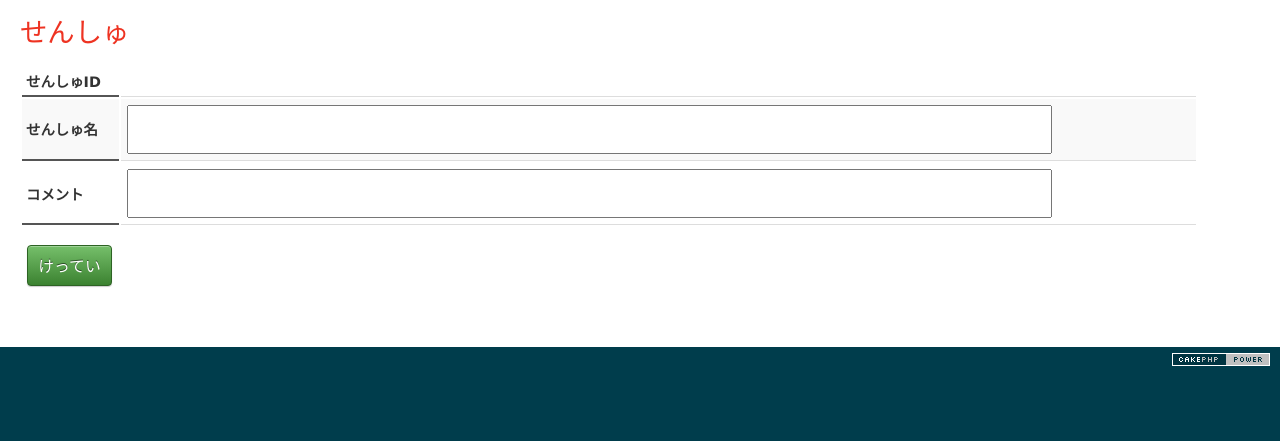
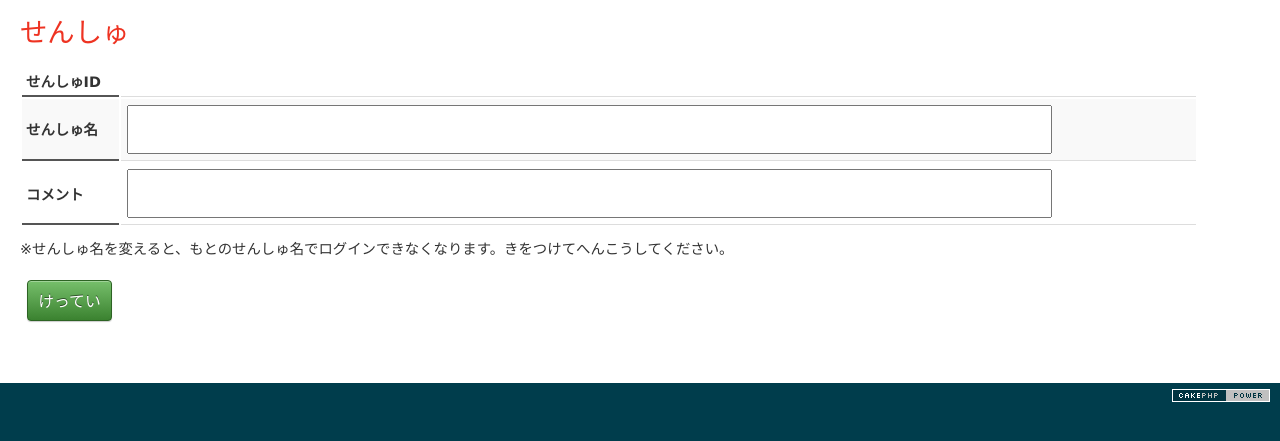
Before and after one commit to sports-time-machine/ST_Player, a CakePHP app: the page made by app/View/My/edit.ctp in a window 1280 px wide. Shown: the part 47-488 px from the top of the page. Run offline with PHP 8.4 and a stand-in for CakePHP, Linux system fonts and the light colour scheme; the template is opened without the code that fills it, so the values that code supplies are empty; form fields are guessed from the names that the template uses; some libraries are stand-ins or nearby versions.

Commit message:
選手名変更の注意書きを追加 へんしゅうするリンクをボタン化 パスワード認証＞選手番号ログインに変更

```diff
--- a/app/View/My/edit.ctp
+++ b/app/View/My/edit.ctp
@@ -21,4 +21,8 @@
         </td>
 	</tr>
 </table>
-<?php echo $this->Form->end("けってい"); ?>
+
+<p>※せんしゅ名を変えると、もとのせんしゅ名でログインできなくなります。きをつけてへんこうしてください。</p>
+
+<?php echo $this->Form->submit("けってい", array('class' => 'btn')); ?>
+<?php echo $this->Form->end(); ?>
--- a/app/View/My/index.ctp
+++ b/app/View/My/index.ctp
@@ -1,7 +1,7 @@
 <h2>せんしゅ</h2>
-<?php
-echo $this->Html->link('へんしゅうする', "/My/edit");
-?>
+
+<p><a class="btn" href="<?php echo $this->Html->url("/My/edit"); ?>">へんしゅうする</a></p>
+
 <table class="table table-striped table-bordered">
 	<tr>
 		<th class="span3">せんしゅID</th>
--- a/app/View/Users/login.ctp
+++ b/app/View/Users/login.ctp
@@ -66,7 +66,7 @@ $(function(){
 	}
 
 	if (!hasGetUserMedia()) {
-		showErrorMessage('ご利用のブラウザはWebカメラに対応していません。<a href="<?php echo $this->Html->webroot . 'users/passwordLogin'; ?>">パスワード認証</a>をご利用ください');
+		showErrorMessage('ご利用のブラウザはWebカメラに対応していません。<a href="<?php echo $this->Html->webroot . 'users/passwordLogin'; ?>">選手番号ログイン</a>をご利用ください');
 	}
 	window.URL = window.URL || window.webkitURL;
 	navigator.getUserMedia  = navigator.getUserMedia || navigator.webkitGetUserMedia ||
@@ -82,7 +82,7 @@ $(function(){
 			localMediaStream = stream;
 		},
 		function(err) {
-			showErrorMessage('webカメラが利用できません。<a href="<?php echo $this->Html->webroot . 'users/passwordLogin'; ?>">パスワード認証</a>をご利用ください');
+			showErrorMessage('webカメラが利用できません。<a href="<?php echo $this->Html->webroot . 'users/passwordLogin'; ?>">選手番号ログイン</a>をご利用ください');
 		}
 	);
 
```
